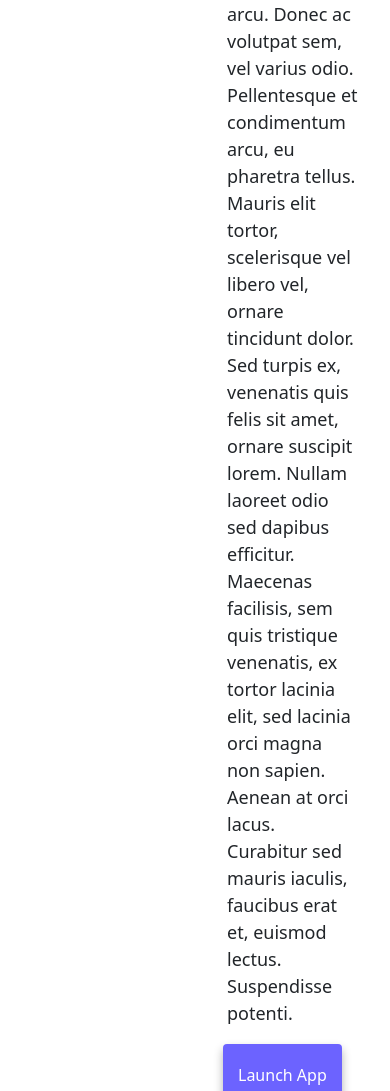
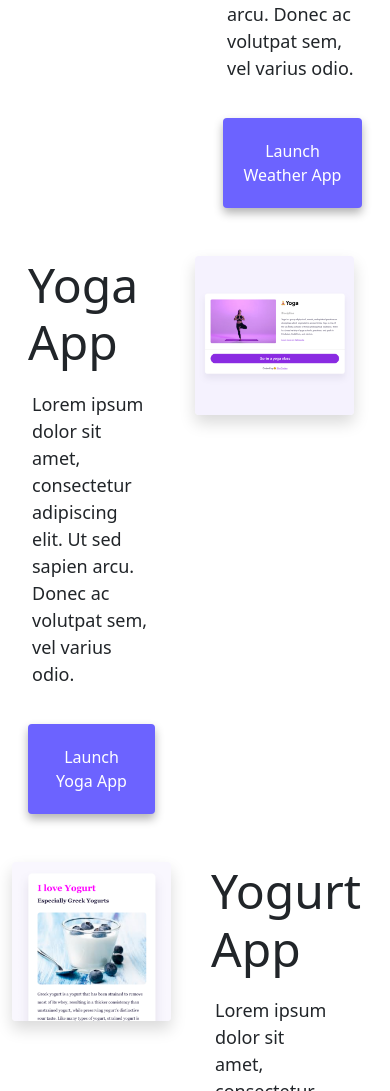
Before and after one commit to Samantha-a-T/example-portfolio, a plain HTML site: page index.html in a window 390 px wide. Shown: the part 909-2000 px from the top of the page. Drawn offline with nearby package versions, Linux system fonts and the light colour scheme.

Commit message:
added media query to style.css to adjust space between launch buttons and text while on mobile. Edited meta viewport element on index.html and about.html to avoid automatic zoom in while viewing from mobile

```diff
--- a/index.html
+++ b/index.html
@@ -3,7 +3,7 @@
   <head>
     <meta charset="UTF-8" />
     <meta http-equiv="X-UA-Compatible" content="IE=edge" />
-    <meta name="viewport" content="width=device-width, initial-scale=1.0" />
+    <meta name="viewport" content="width=device-width" />
     <meta
       name="description"
       content="Professional portfolio for a junior front-end developer living in Calgary, Alberta, Canada"
@@ -68,24 +68,21 @@
           />
         </div>
         <div class="col-6 mt-5">
-          <h2 class="text-start mx-3">Weather app</h2>
+          <h2 class="text-start mx-3">Weather App</h2>
           <p class="bg-white text-start">
             Lorem ipsum dolor sit amet, consectetur adipiscing elit. Ut sed
-            sapien arcu. Donec ac volutpat sem, vel varius odio. Pellentesque et
-            condimentum arcu, eu pharetra tellus. Mauris elit tortor,
-            scelerisque vel libero vel, ornare tincidunt dolor. Sed turpis ex,
-            venenatis quis felis sit amet, ornare suscipit lorem. Nullam laoreet
-            odio sed dapibus efficitur. Maecenas facilisis, sem quis tristique
-            venenatis, ex tortor lacinia elit, sed lacinia orci magna non
-            sapien. Aenean at orci lacus. Curabitur sed mauris iaculis, faucibus
-            erat et, euismod lectus. Suspendisse potenti.
+            sapien arcu. Donec ac volutpat sem, vel varius odio.
           </p>
+         <br class="desktop-break">
+           <br class="desktop-break">
+
           <div>
             <a
               href="#"
-              class="primary-link mx-3"
+                role="button"
+                class="btn primary-link mx-3"
               title="click to launch weather application"
-              >Launch App</a
+              >Launch Weather App</a
             >
           </div>
         </div>
@@ -94,22 +91,19 @@
             <h2 class="text-start mx-3">Yoga App</h2>
             <p class="bg-white text-start">
               Lorem ipsum dolor sit amet, consectetur adipiscing elit. Ut sed
-              sapien arcu. Donec ac volutpat sem, vel varius odio. Pellentesque
-              et condimentum arcu, eu pharetra tellus. Mauris elit tortor,
-              scelerisque vel libero vel, ornare tincidunt dolor. Sed turpis ex,
-              venenatis quis felis sit amet, ornare suscipit lorem. Nullam
-              laoreet odio sed dapibus efficitur. Maecenas facilisis, sem quis
-              tristique venenatis, ex tortor lacinia elit, sed lacinia orci
-              magna non sapien. Aenean at orci lacus. Curabitur sed mauris
-              iaculis, faucibus erat et, euismod lectus. Suspendisse potenti.
+              sapien arcu. Donec ac volutpat sem, vel varius odio.
             </p>
+             <br class="desktop-break">
+           <br class="desktop-break">
             <div>
               <a
                 href="#"
-                class="primary-link mx-3"
+                role="button"
+                class="btn primary-link mx-3"
                 title="launch yoga application"
-                >Launch App</a
+                >Launch Yoga App</a
               >
+
             </div>
           </div>
           <div class="col-6 mt-5">
@@ -134,21 +128,16 @@
             <h2 class="text-start mx-3">Yogurt App</h2>
             <p class="bg-white text-start">
               Lorem ipsum dolor sit amet, consectetur adipiscing elit. Ut sed
-              sapien arcu. Donec ac volutpat sem, vel varius odio. Pellentesque
-              et condimentum arcu, eu pharetra tellus. Mauris elit tortor,
-              scelerisque vel libero vel, ornare tincidunt dolor. Sed turpis ex,
-              venenatis quis felis sit amet, ornare suscipit lorem. Nullam
-              laoreet odio sed dapibus efficitur. Maecenas facilisis, sem quis
-              tristique venenatis, ex tortor lacinia elit, sed lacinia orci
-              magna non sapien. Aenean at orci lacus. Curabitur sed mauris
-              iaculis, faucibus erat et, euismod lectus. Suspendisse potenti.
-            </p>
+              sapien arcu. Donec ac volutpat sem, vel varius odio.</p>
+           <br class="desktop-break">
+           <br class="desktop-break">
             <div>
               <a
                 href="#"
-                class="primary-link mx-3"
+                role="button"
+                class="btn primary-link mx-3"
                 title="launch yogurt application"
-                >Launch App</a
+                >Launch Yogurt App</a
               >
             </div>
           </div>
--- a/src/style.css
+++ b/src/style.css
@@ -98,3 +98,9 @@ p {
   box-shadow: var(--box-shadow);
   color: white;
 }
+
+@media (max-width: 576px) {
+    .desktop-break{
+        display: none;
+    }
+}
```
Also changed, not shown: pages/about.html (+1 -1 lines).
